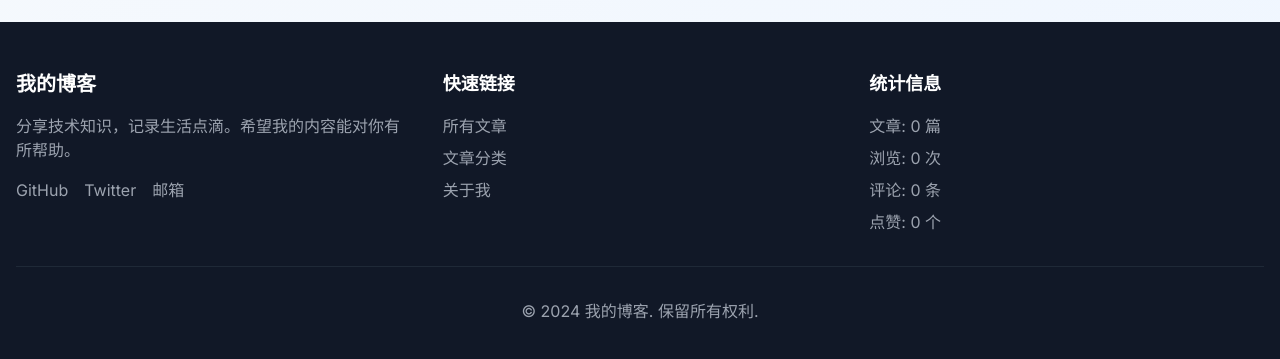
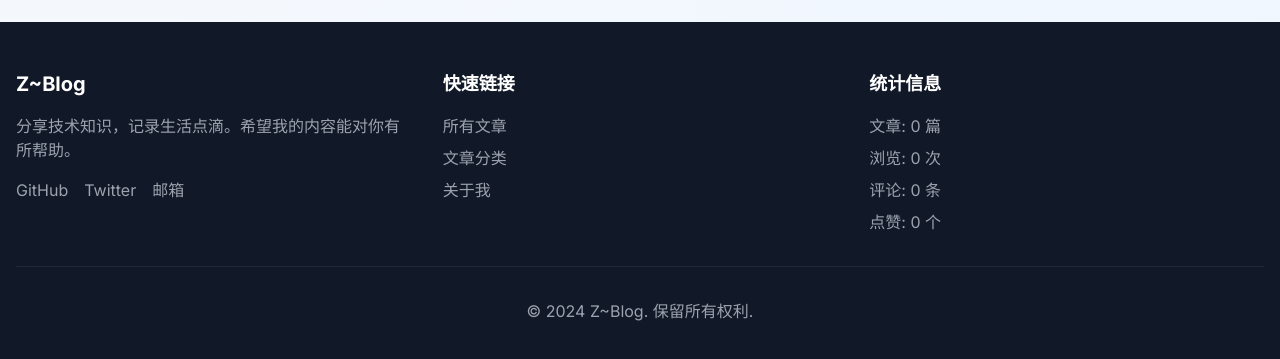
Before and after one commit to XyanZhang/x-blog, a Next.js app: page / in a window 1280 px wide. Shown: the part 997-1356 px from the top of the page. Built offline with nearby package versions, Linux system fonts and the light colour scheme; no server answers; the database is empty.

Commit message:
feat: 更新博客名称为Z~Blog

```diff
--- a/prisma/seed.ts
+++ b/prisma/seed.ts
@@ -145,10 +145,10 @@ async function main() {
   // 创建示例文章
   const posts = [
     {
-      title: '欢迎来到我的博客',
+      title: '欢迎来到Z~Blog',
       slug: 'welcome-to-my-blog',
-      excerpt: '这是我的第一篇博客文章，欢迎大家来到我的博客！',
-      content: `# 欢迎来到我的博客
+      excerpt: '这是我的第一篇博客文章，欢迎大家来到Z~Blog！',
+      content: `# 欢迎来到Z~Blog
 
 欢迎来到我的个人博客！这里将分享我在技术学习和生活中的各种心得体会。
 
--- a/src/app/(pages)/categories/[slug]/page.tsx
+++ b/src/app/(pages)/categories/[slug]/page.tsx
@@ -33,12 +33,12 @@ export async function generateMetadata({ params }: CategoryPageProps): Promise<M
 
   if (!category) {
     return {
-      title: '分类不存在 - 我的博客'
+      title: '分类不存在 - Z~Blog'
     }
   }
 
   return {
-    title: `${category.name} - 文章分类 - 我的博客`,
+    title: `${category.name} - 文章分类 - Z~Blog`,
     description: category.description || `浏览 ${category.name} 分类下的所有文章`,
     openGraph: {
       title: `${category.name} - 文章分类`,
--- a/src/app/(pages)/categories/page.tsx
+++ b/src/app/(pages)/categories/page.tsx
@@ -7,10 +7,10 @@ import { getCategoriesWithStats, getBlogStats } from '@/lib/db'
 import type { CategoriesPageData } from '@/types/blog'
 
 export const metadata: Metadata = {
-  title: '文章分类 - 我的博客',
+  title: '文章分类 - Z~Blog',
   description: '浏览所有文章分类，发现感兴趣的主题内容',
   openGraph: {
-    title: '文章分类 - 我的博客',
+    title: '文章分类 - Z~Blog',
     description: '浏览所有文章分类，发现感兴趣的主题内容',
   }
 }
--- a/src/app/(pages)/layout.tsx
+++ b/src/app/(pages)/layout.tsx
@@ -4,7 +4,7 @@ import type { FC, PropsWithChildren } from 'react';
 import { Header } from '../_components/header';
 
 export const metadata: Metadata = {
-    title: '我的博客',
+    title: 'Z~Blog',
     description: '分享技术知识，记录生活点滴的个人博客',
 };
 
--- a/src/app/(pages)/page.tsx
+++ b/src/app/(pages)/page.tsx
@@ -42,7 +42,7 @@ const HomePage: FC = async () => {
         <div className="max-w-7xl mx-auto px-4 sm:px-6 lg:px-8">
           <div className="flex justify-between items-center h-16">
             <Link href="/" className="text-2xl font-bold text-blue-600">
-              我的博客
+              Z~Blog
             </Link>
             <div className="hidden md:flex items-center space-x-8">
               <Link href="/" className="text-gray-700 hover:text-blue-600">首页</Link>
@@ -273,7 +273,7 @@ const HomePage: FC = async () => {
         <div className="max-w-7xl mx-auto">
           <div className="grid md:grid-cols-3 gap-8">
             <div>
-              <h3 className="text-xl font-bold mb-4">我的博客</h3>
+              <h3 className="text-xl font-bold mb-4">Z~Blog</h3>
               <p className="text-gray-400 mb-4">
                 分享技术知识，记录生活点滴。希望我的内容能对你有所帮助。
               </p>
@@ -302,7 +302,7 @@ const HomePage: FC = async () => {
             </div>
           </div>
           <div className="border-t border-gray-800 mt-8 pt-8 text-center text-gray-400">
-            <p>&copy; 2024 我的博客. 保留所有权利.</p>
+            <p>&copy; 2024 Z~Blog. 保留所有权利.</p>
           </div>
         </div>
       </footer>
--- a/src/app/(pages)/posts/page.tsx
+++ b/src/app/(pages)/posts/page.tsx
@@ -7,7 +7,7 @@ import { getRecentPosts, getCategories, getPopularTags } from '@/lib/db'
 import type { PostWithDetails, CategoryWithCount, TagWithCount } from '@/types/blog'
 
 export const metadata: Metadata = {
-  title: '所有文章 - 我的博客',
+  title: '所有文章 - Z~Blog',
   description: '浏览所有精彩的文章内容，发现感兴趣的主题',
 }
 
--- a/src/app/(pages)/tags/[slug]/page.tsx
+++ b/src/app/(pages)/tags/[slug]/page.tsx
@@ -34,12 +34,12 @@ export async function generateMetadata({ params }: TagPageProps): Promise<Metada
 
   if (!tag) {
     return {
-      title: '标签不存在 - 我的博客'
+      title: '标签不存在 - Z~Blog'
     }
   }
 
   return {
-    title: `#${tag.name} - 标签 - 我的博客`,
+    title: `#${tag.name} - 标签 - Z~Blog`,
     description: tag.description || `浏览 #${tag.name} 标签下的所有文章`,
     openGraph: {
       title: `#${tag.name} - 标签`,
--- a/src/app/(pages)/tags/page.tsx
+++ b/src/app/(pages)/tags/page.tsx
@@ -7,10 +7,10 @@ import { getTagsWithStats, getBlogStats } from '@/lib/db'
 import type { TagsPageData } from '@/types/blog'
 
 export const metadata: Metadata = {
-  title: '标签库 - 我的博客',
+  title: '标签库 - Z~Blog',
   description: '浏览所有文章标签，发现感兴趣的主题内容',
   openGraph: {
-    title: '标签库 - 我的博客',
+    title: '标签库 - Z~Blog',
     description: '浏览所有文章标签，发现感兴趣的主题内容',
   }
 }
--- a/src/app/_components/header/logo.tsx
+++ b/src/app/_components/header/logo.tsx
@@ -3,6 +3,6 @@ import Link from 'next/link';
 
 export const HeaderLogo = () => (
     <Link href="/" className="text-2xl font-bold text-blue-600 hover:text-blue-700 transition-colors">
-        {/* 我的博客 */}
+        {/* Z~Blog */}
     </Link>
 );
--- a/src/app/layout.tsx
+++ b/src/app/layout.tsx
@@ -9,8 +9,8 @@ const inter = Inter({ subsets: ['latin'] });
 
 export const metadata: Metadata = {
     title: {
-        default: '我的博客',
-        template: '%s | 我的博客'
+        default: 'Z~Blog',
+        template: '%s | Z~Blog'
     },
     description: '分享技术知识，记录生活点滴的个人博客',
     keywords: ['博客', '技术', '编程', 'Next.js', 'React', 'TypeScript'],
@@ -20,13 +20,13 @@ export const metadata: Metadata = {
         type: 'website',
         locale: 'zh_CN',
         url: 'https://yourblog.com',
-        title: '我的博客',
+        title: 'Z~Blog',
         description: '分享技术知识，记录生活点滴的个人博客',
-        siteName: '我的博客',
+        siteName: 'Z~Blog',
     },
     twitter: {
         card: 'summary_large_image',
-        title: '我的博客',
+        title: 'Z~Blog',
         description: '分享技术知识，记录生活点滴的个人博客',
     },
     robots: {
```
Also changed, not shown: 1 other file (tests, documents, lock files or other folders).
